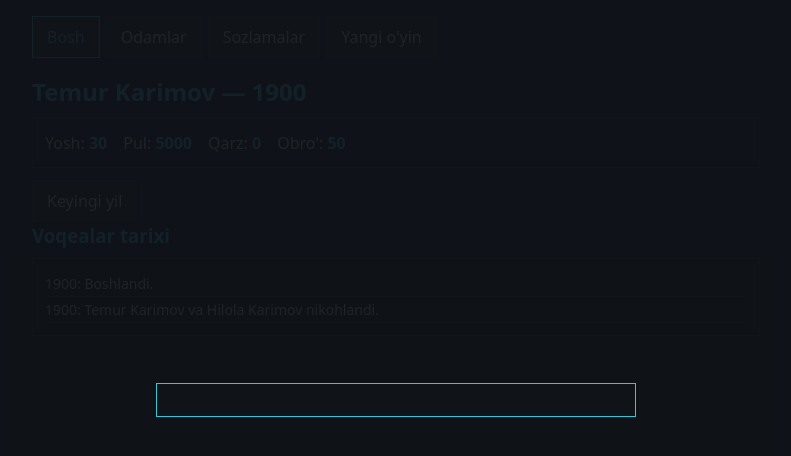
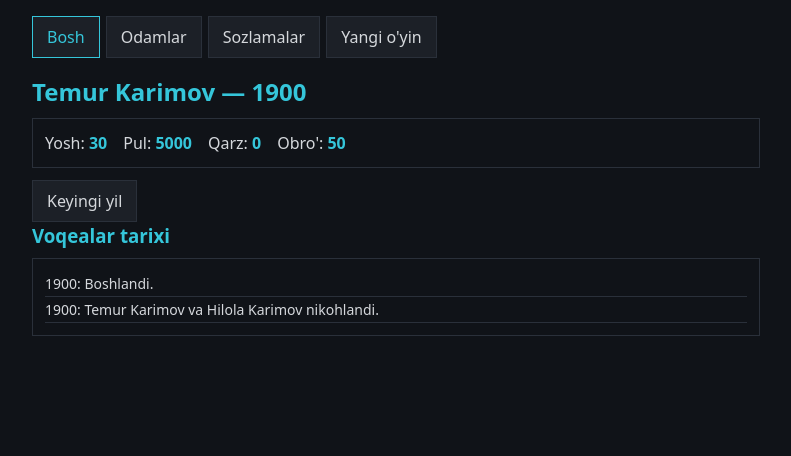
Before and after one commit to Aslbek3/game, a plain HTML site: page index.html in a window 1280 px wide. Shown: the whole page, without its empty margins (244-1035 px from the left). Drawn offline with Linux system fonts and the light colour scheme.

Commit message:
Fix event modal always covering the screen
#voqea had both position:fixed/inset:0 and display:flex in its base
rule (ID selector), which outranks .yashirin's display:none (class
selector) in CSS specificity. The modal backdrop + empty .oyna box
showed on every screen regardless of the yashirin class, hiding the
whole app behind a dark overlay with just the empty box visible.
Moved display:flex to #voqea:not(.yashirin) so yashirin actually hides it.

Co-Authored-By: Claude Sonnet 5 <noreply@anthropic.com>

```diff
--- a/style.css
+++ b/style.css
@@ -42,8 +42,9 @@ select, textarea {
 textarea { width: 100%; height: 90px; }
 #voqea {
   position: fixed; inset: 0; background: rgba(16, 19, 24, .92);
-  display: flex; align-items: center; justify-content: center; padding: 16px;
+  align-items: center; justify-content: center; padding: 16px;
 }
+#voqea:not(.yashirin) { display: flex; }
 #voqea .oyna {
   background: var(--fon); border: 1px solid var(--aksent);
   max-width: 480px; width: 100%; padding: 16px;
```
